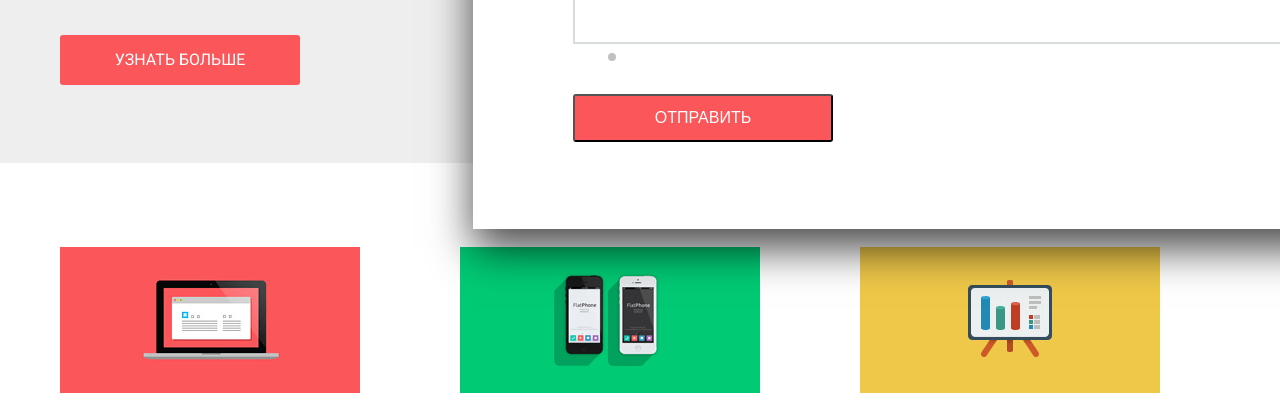
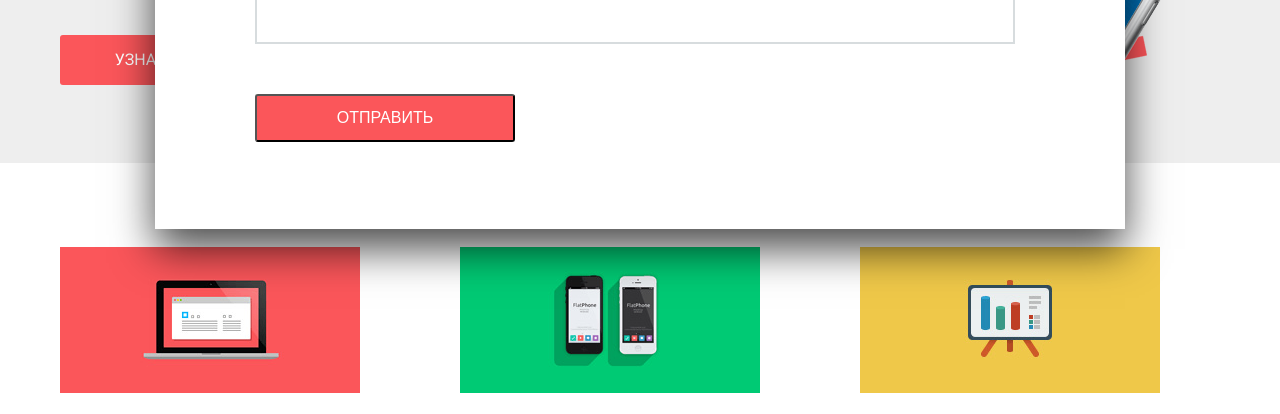
Before and after one commit to MaLkoLmX/439263-nerds, a plain HTML site: page index.html in a window 1280 px wide. Shown: the part 381-795 px from the top of the page. Drawn offline with Linux system fonts and the light colour scheme.

Commit message:
Исправления

```diff
--- a/css/style.css
+++ b/css/style.css
@@ -169,7 +169,7 @@ input[type="radio"].visually-hidden {
   height: 10px;
   margin-left: -100px;
   text-align: center;
-  z-index: 1000;
+  z-index: 1;
 }
 
 .slider-controls label{
@@ -546,12 +546,13 @@ input[type="radio"].visually-hidden {
   height: 416px;
   height: 416px;
   margin: 0 auto;
+  margin-bottom: 69px;
 
   background-image: url("../img/map.jpg");
   background-repeat: no-repeat;
   background-size: cover;
   background-position: center;
-  margin-bottom: 69px;
+  background-color: #e9e5dc;
 }
 
 .information {
@@ -1047,14 +1048,15 @@ input[type="radio"].visually-hidden {
   /*display: none;*/
   position: fixed;
   top: 20px;
-  left: 1013px;
+  left: 50%;
 
   width: 870px;
   margin: 0 auto;
-  margin-left: -540px;
+  margin-left: -485px;
   padding-top: 65px;
   padding-bottom: 87px;
   padding-left: 100px;
+  z-index: 2;
 
   background-color: #ffffff;
   box-shadow: 0 20px 40px rgba(0, 0, 0, 0.7);
```
Also changed, not shown: index.html (indentation only).
